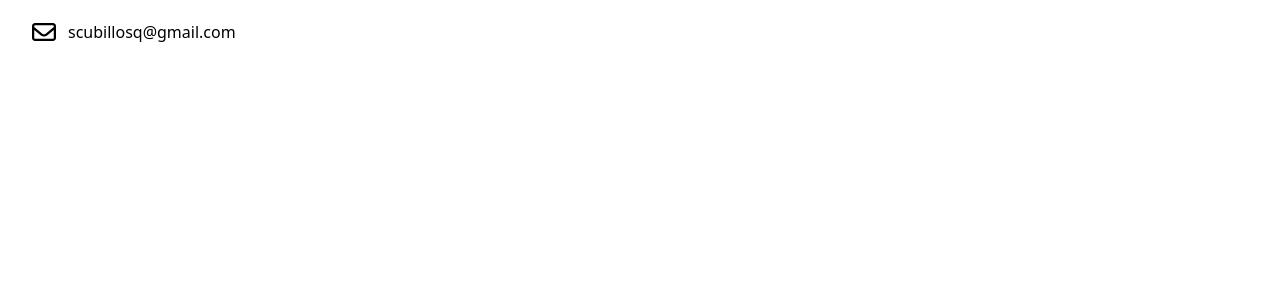
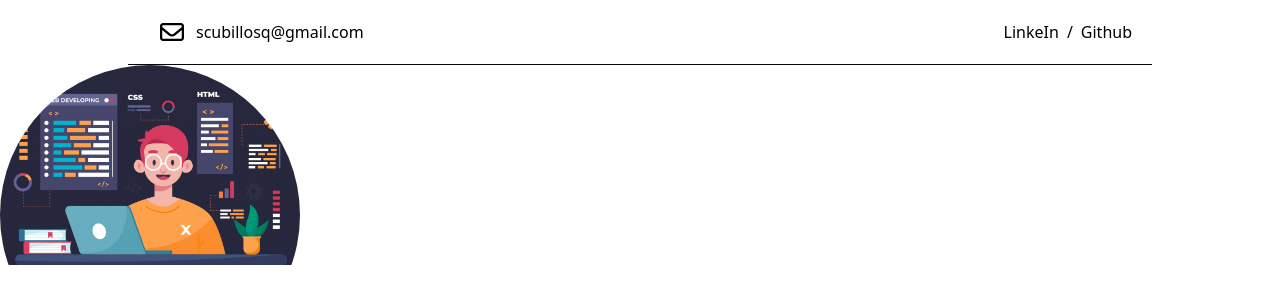
Before and after one commit to GoukiET/portafolio, a React (Vite) app: page / in a window 1280 px wide. Shown: the top 304 px of the page. Built offline with nearby package versions, Linux system fonts and the light colour scheme.

Commit message:
Feature se termino el navbar en estructura y se comenzo a atrabajar en el HeroSection

```diff
--- a/src/App.jsx
+++ b/src/App.jsx
@@ -1,9 +1,11 @@
+import HeroSection from './components/navbar/HeroSection';
 import Navbar from './components/navbar/Navbar';
 
 function App() {
   return (
     <>
       <Navbar />
+      <HeroSection />
     </>
   );
 }
--- /dev/null
+++ b/src/components/navbar/HeroSection.jsx
@@ -0,0 +1,12 @@
+import img from '../../assets/images/avatar.jpg';
+const HeroSection = () => {
+  return (
+    <div className='container md:w-4/5'>
+      <div className='rounded-full overflow-hidden w-[300px] h-[300px]'>
+        <img src={img} alt='' srcset='' />
+      </div>
+    </div>
+  );
+};
+
+export default HeroSection;
--- a/src/components/navbar/Navbar.jsx
+++ b/src/components/navbar/Navbar.jsx
@@ -1,6 +1,8 @@
 const Navbar = () => {
   return (
-    <div className='flex p-5'>
+    <div className='flex p-5 justify-between md:w-4/5 m-auto border-b border-b-zinc-950'>
+      <div className='container flex'>
+        <a>
           <svg
             className='w-6 mx-3'
             xmlns='http://www.w3.org/2000/svg'
@@ -8,7 +10,14 @@ const Navbar = () => {
           >
             <path d='M64 112c-8.8 0-16 7.2-16 16v22.1L220.5 291.7c20.7 17 50.4 17 71.1 0L464 150.1V128c0-8.8-7.2-16-16-16H64zM48 212.2V384c0 8.8 7.2 16 16 16H448c8.8 0 16-7.2 16-16V212.2L322 328.8c-38.4 31.5-93.7 31.5-132 0L48 212.2zM0 128C0 92.7 28.7 64 64 64H448c35.3 0 64 28.7 64 64V384c0 35.3-28.7 64-64 64H64c-35.3 0-64-28.7-64-64V128z' />
           </svg>
+        </a>
         <span>scubillosq@gmail.com</span>
+      </div>
+      <div className='container flex gap-2 justify-end'>
+        <a href=''>LinkeIn</a>
+        <span> / </span>
+        <a href=''>Github</a>
+      </div>
     </div>
   );
 };
```
Also changed, not shown: src/assets/images/avatar.jpg (added). Lines whose indentation alone changed are shown as unchanged.
